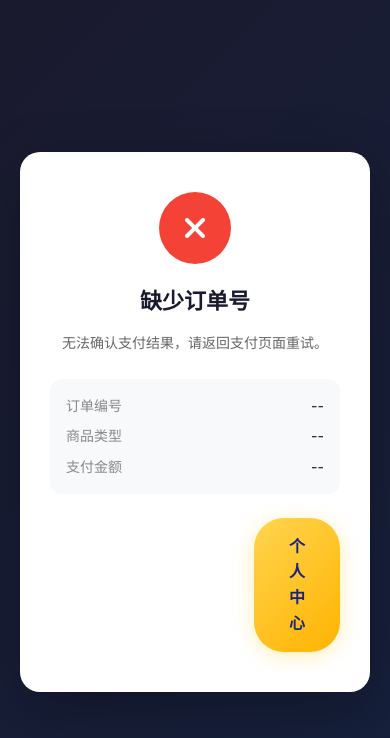
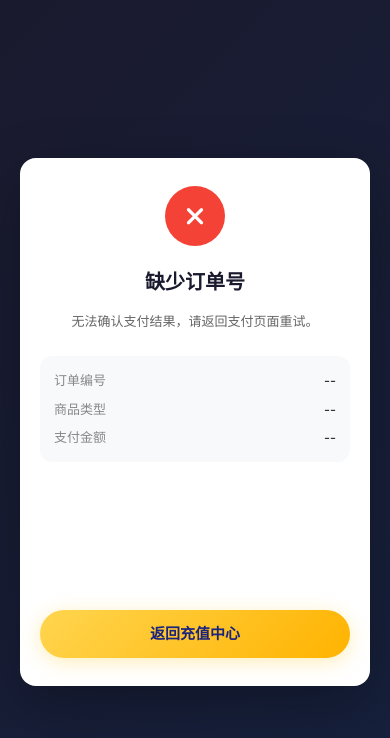
Before and after one commit to lbd111/frontend, a website: page pages/pay-return.html in a window 390 px wide. Drawn offline with nearby package versions, Linux system fonts and the light colour scheme.

Commit message:
ui(pay-return): change profile button to recharge center and add mobile responsive layout

```diff
--- a/pages/pay-return.html
+++ b/pages/pay-return.html
@@ -69,10 +69,48 @@
         .pay-return-detail .value { color: #333; font-weight: 500; }
         .pay-return-actions {
             display: flex;
+            flex-wrap: wrap;
             gap: 12px;
         }
         .pay-return-actions .btn {
-            flex: 1;
+            flex: 1 1 0;
+            min-width: 90px;
+            white-space: nowrap;
+            text-align: center;
+            justify-content: center;
+        }
+        @media (max-width: 480px) {
+            .pay-return-card {
+                padding: 28px 20px;
+                border-radius: 16px;
+            }
+            .pay-return-icon {
+                width: 60px;
+                height: 60px;
+                font-size: 26px;
+            }
+            .pay-return-title {
+                font-size: 20px;
+            }
+            .pay-return-desc {
+                font-size: 13px;
+            }
+            .pay-return-detail {
+                padding: 14px;
+            }
+            .pay-return-detail .row {
+                font-size: 13px;
+            }
+            .pay-return-actions {
+                flex-direction: column;
+                gap: 10px;
+            }
+            .pay-return-actions .btn {
+                flex: none;
+                width: 100%;
+                padding: 12px 16px;
+                font-size: 15px;
+            }
         }
         .spinner {
             animation: spin 1s linear infinite;
@@ -117,7 +155,7 @@
             <div class="pay-return-actions" id="returnActions" style="display:none;">
                 <a href="vip.html" class="btn btn-outline" id="btnVip">会员中心</a>
                 <a href="recharge.html" class="btn btn-outline" id="btnRecharge">充值中心</a>
-                <a href="profile.html" class="btn btn-primary" id="btnProfile">个人中心</a>
+                <a href="recharge.html" class="btn btn-primary" id="btnProfile">返回充值中心</a>
             </div>
         </div>
     </div>
```
